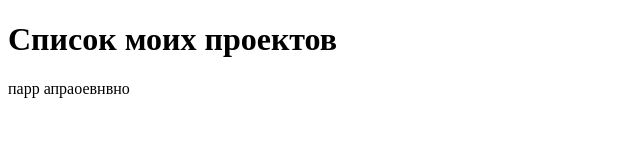
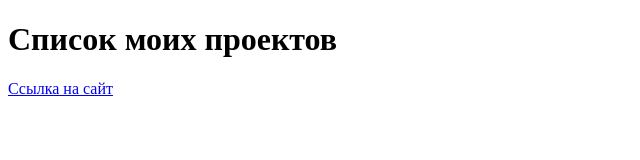
Before and after one commit to allxandra27/allxandra27.github.io, a plain HTML site: page index.html in a window 1280 px wide. Shown: the whole page, without its empty margins (0-640 px from the left). Drawn offline with Linux system fonts and the light colour scheme.

Commit message:
Создали ссылку на сайт

```diff
--- a/index.html
+++ b/index.html
@@ -6,7 +6,6 @@
 </head>
 <body>
 	<h1>Список моих проектов</h1>
-	парр
- апраоевнвно
+	<a href="progect_social_Evgen/rules.html">Ссылка на сайт </a>
 </body>
 </html>
```
